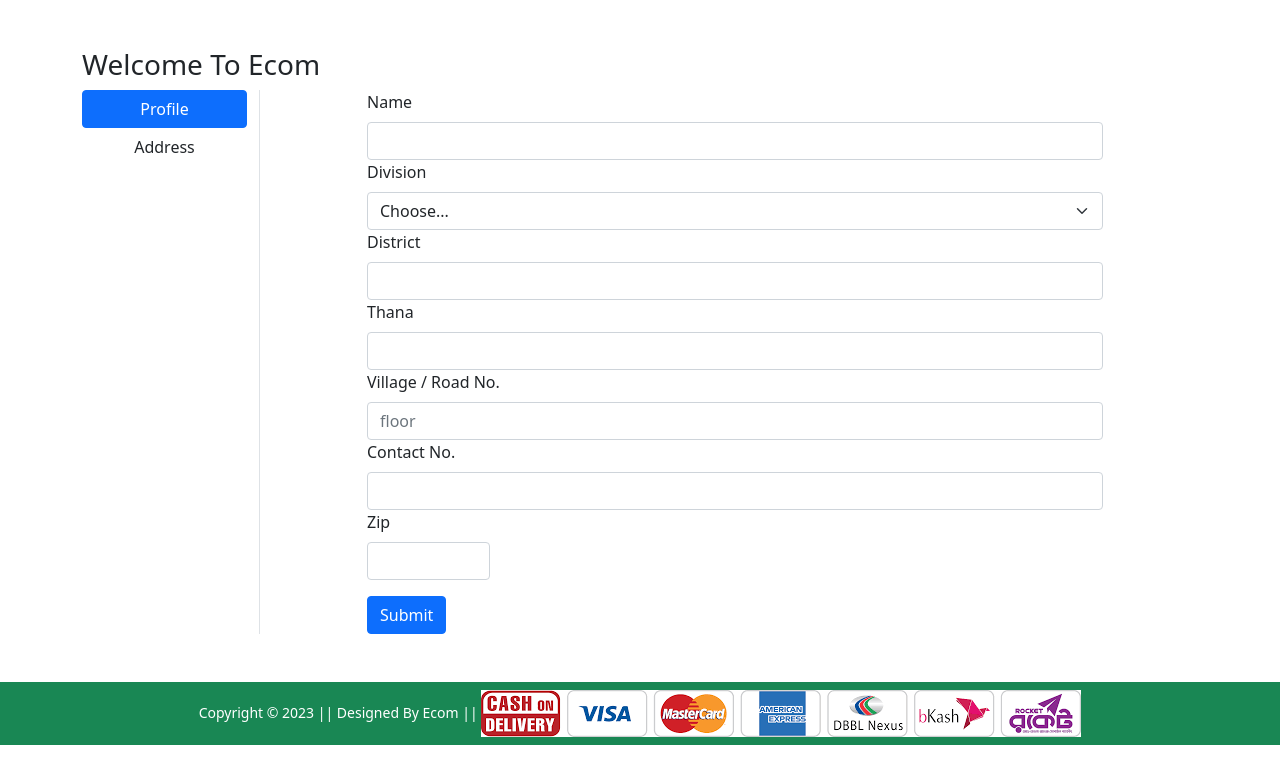
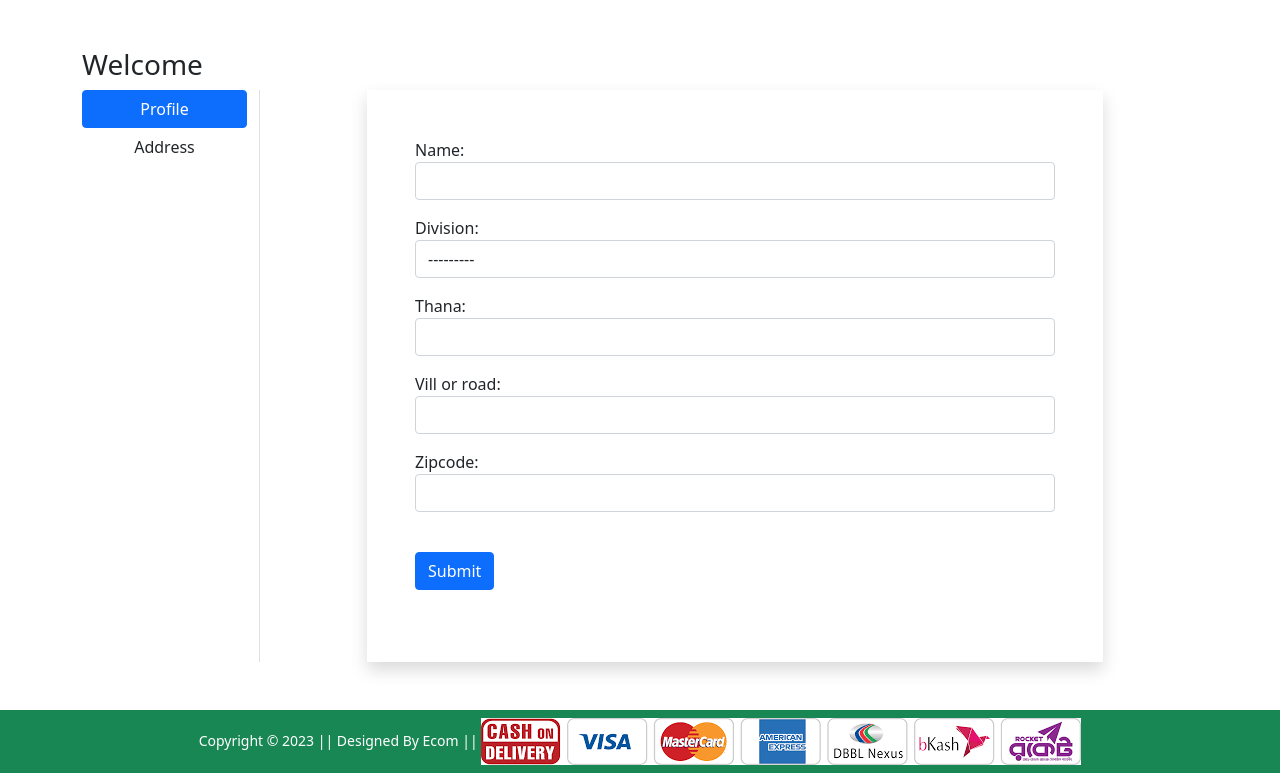
Before and after one commit to mdfaiz903/Ecom, a Django app: page /profile/ in a window 1280 px wide. Shown: the part 56-829 px from the top of the page. Before the commit the page ends 801 px from the top, so only its background shows below. Run offline with Django 4.2, Linux system fonts and the light colour scheme; some libraries are stand-ins or nearby versions.

Commit message:
Create profile for customer.Save address of customer.

```diff
--- a/Ecommerce/Shop/forms.py
+++ b/Ecommerce/Shop/forms.py
@@ -3,7 +3,7 @@
 from django.contrib.auth.models import User
 from django.utils.translation import gettext,gettext_lazy as _
 from django.contrib.auth import password_validation
-
+from . models import customer
 #Registration
 
 class CustomerRegistrationForm(UserCreationForm):
@@ -83,3 +83,18 @@
                                    widget=forms.PasswordInput(
                                        attrs={'autocomplete':'current-password','autofocus':True,'class':'form-control'}
                                     ))
+
+
+
+#For Customar profile view
+class customerprofileViewForm(forms.ModelForm):
+    class Meta:
+        model = customer
+        fields = ['name','division','thana','vill_or_road','zipcode']
+        widgets={
+            'name':forms.TextInput(attrs={'class':'form-control'}),
+            'division':forms.Select(attrs={'class':'form-control'}),
+            'thana':forms.TextInput(attrs={'class':'form-control'}),
+            'vill_or_road':forms.TextInput(attrs={'class':'form-control'}),
+            'zipcode':forms.NumberInput(attrs={'class':'form-control'}),
+        }
--- a/Ecommerce/Shop/models.py
+++ b/Ecommerce/Shop/models.py
@@ -16,7 +16,7 @@
     division = models.CharField(choices=DIVISION_CHOICES,max_length=50)
     thana = models.CharField(max_length=100)
     vill_or_road = models.CharField(max_length=255)
-    zipcode = models.IntegerField
+    zipcode = models.IntegerField(default=None)
     def __str__(self):
         return str(self.id)
 CATAGORY_CHOICES=(
--- a/Ecommerce/Shop/templates/Shop/base.html
+++ b/Ecommerce/Shop/templates/Shop/base.html
@@ -69,7 +69,7 @@
                         <li class="nav-item dropdown mx-2">
                             <a class="nav-link dropdown-toggle text-white" href="#" id="profileDropdown" role="button"
                                 data-bs-toggle="dropdown" aria-expanded="false">
-                                Ecom
+                                {{request.user.username | capfirst}}
                             </a>
                             <ul class="dropdown-menu" aria-labelledby="profileDropdown">
                                 <li><a class="dropdown-item" href="{% url 'profile' %}">Profile</a></li>
--- a/Ecommerce/Shop/templates/Shop/changepassword.html
+++ b/Ecommerce/Shop/templates/Shop/changepassword.html
@@ -4,7 +4,7 @@
 {% block main-content %}
 <div class="container my-5">
     <div class="row">
-        <h3>Welcome Ripon Mia</h3>
+        <h3>Welcome {{request.user.username | capfirst}}</h3>
         <div class="col-sm-2 border-end">
             <ul class="list-unstyled">
                 <li class="d-grid"><a href="{% url 'profile' %}" class="btn btn-primary">Change Password</a></li>
--- a/Ecommerce/Shop/templates/Shop/orders.html
+++ b/Ecommerce/Shop/templates/Shop/orders.html
@@ -4,7 +4,7 @@
 {% block main-content %}
 <div class="container my-5">
     <div class="row">
-        <h3>Welcome aiQuest</h3>
+        <h3>Welcome {{request.user.username | capfirst}}</h3>
         <div class="col-sm-2 border-end">
             <ul class="list-unstyled">
                 <li class="d-grid"><a href="{% url 'orders' %}" class="btn btn-primary">Orders</a></li>
--- a/Ecommerce/Shop/templates/Shop/password_reset.html
+++ b/Ecommerce/Shop/templates/Shop/password_reset.html
@@ -4,7 +4,7 @@
 {% block main-content %}
 <div class="container my-5">
     <div class="row">
-        <h3>Welcome To Ecom</h3>
+        <h3>Welcome {{request.user.username | capfirst}}</h3>
         <div class="col-sm-2 border-end">
             <ul class="list-unstyled">
                 <li class="d-grid"><a href="{% url 'profile' %}" class="btn btn-primary">Go to profile</a></li>
--- a/Ecommerce/Shop/templates/Shop/password_rest_complete.html
+++ b/Ecommerce/Shop/templates/Shop/password_rest_complete.html
@@ -4,7 +4,7 @@
 {% block main-content %}
 <div class="container my-5">
     <div class="row">
-        <h3>Welcome To Ecom</h3>
+        <h3>Welcome {{request.user.username | capfirst}}</h3>
         <div class="col-sm-2 border-end">
             <ul class="list-unstyled">
                 <li class="d-grid"><a href="{% url 'profile' %}" class="btn btn-primary">Go to profile</a></li>
--- a/Ecommerce/Shop/templates/Shop/password_rest_confirm.html
+++ b/Ecommerce/Shop/templates/Shop/password_rest_confirm.html
@@ -4,7 +4,7 @@
 {% block main-content %}
 <div class="container my-5">
     <div class="row">
-        <h3>Welcome To Ecom</h3>
+        <h3>Welcome {{request.user.username | capfirst}}</h3>
         <div class="col-sm-2 border-end">
             <ul class="list-unstyled">
                 <li class="d-grid"><a href="{% url 'profile' %}" class="btn btn-primary">Go to profile</a></li>
--- a/Ecommerce/Shop/templates/Shop/passwordchange.html
+++ b/Ecommerce/Shop/templates/Shop/passwordchange.html
@@ -4,7 +4,7 @@
 {% block main-content %}
 <div class="container my-5">
     <div class="row">
-        <h3>Welcome Ripon Mia</h3>
+        <h3>Welcome {{request.user.username | capfirst}}</h3>
         <div class="col-sm-2 border-end">
             <ul class="list-unstyled">
                 <li class="d-grid"><a href="{% url 'profile' %}" class="btn btn-primary">Go to profile</a></li>
--- a/Ecommerce/Shop/templates/Shop/passwordchangedone.html
+++ b/Ecommerce/Shop/templates/Shop/passwordchangedone.html
@@ -4,7 +4,7 @@
 {% block main-content %}
 <div class="container my-5">
     <div class="row">
-        <h3>Welcome To Ecom</h3>
+        <h3>Welcome {{request.user.username | capfirst}}</h3>
         <div class="col-sm-2 border-end">
             <ul class="list-unstyled">
                 <li class="d-grid"><a href="{% url 'profile' %}" class="btn btn-primary">Go to profile</a></li>
--- a/Ecommerce/Shop/templates/Shop/profile.html
+++ b/Ecommerce/Shop/templates/Shop/profile.html
@@ -4,51 +4,40 @@
 {% block main-content %}
 <div class="container my-5">
     <div class="row">
-        <h3>Welcome To Ecom</h3>
+        <h3>Welcome {{request.user.username | capfirst}} </h3>
         <div class="col-sm-2 border-end">
             <ul class="list-unstyled">
-                <li class="d-grid"><a href="{% url 'profile' %}" class="btn btn-primary">Profile</a></li>
-                <li class="d-grid"><a href="{% url 'address' %}" class="btn">Address</a></li>
+                <li class="d-grid"><a href="{% url 'profile' %}" class="btn {{active}} ">Profile</a></li>
+                <li class="d-grid"><a href="{% url 'address' %}" class="btn ">Address</a></li>
             </ul>
         </div>
         <div class="col-sm-8 offset-sm-1">
-            <form action="" method="post">
+            <form action="" method="post"  class="shadow p-5" novalidate>
+                <!-- Display alart box  -->
+                {% for msg in messages %}
+                <div class="alert alert-{{msg.tags}} alert-dismissible fade show" role="alert">
+                    <strong>Hello !</strong> {{msg}}
+                    <button type="button" class="btn-close" data-bs-dismiss="alert" aria-label="Close"></button>
+                  </div>
+                {% endfor %}
                 {% csrf_token %}
-                <div class="col-12">
-                    <label for="inputName" class="form-label">Name</label>
-                    <input type="text" class="form-control" id="inputEmail">
+
+                {% for frm in form %}
+                <div class='form-group mb-3'>
+                {{frm.label_tag}}{{frm}} <small class='text-danger'> {{frm.errors|striptags}} </small>
+            </div>
+                {% endfor %}
+                <br>
+                <div >
+                    <input type="submit" value="Submit" class='btn btn-primary' >
                 </div>
-                <div class="col-md-12">
-                    <label for="inputDivision" class="form-label">Division</label>
-                    <select id="inputDivision" class="form-select">
-                        <option selected>Choose...</option>
-                        <option>...</option>
-                    </select>
-                </div>
-                <div class="col-12">
-                    <label for="inputDistrict" class="form-label">District</label>
-                    <input type="text" class="form-control" id="inputDistrict">
-                </div>
-                <div class="col-12">
-                    <label for="inputThana" class="form-label">Thana</label>
-                    <input type="text" class="form-control" id="inputThana">
-                </div>
-                <div class="col-12">
-                    <label for="inputRoadno" class="form-label">Village / Road No.</label>
-                    <input type="text" class="form-control" id="inputRoadno" placeholder="floor">
-                </div>
-                <div class="col-12">
-                    <label for="inputContact" class="form-label">Contact No.</label>
-                    <input type="text" class="form-control" id="inputContact">
-                </div>
+                <br>
 
-                <div class="col-md-2">
-                    <label for="inputZip" class="form-label">Zip</label>
-                    <input type="text" class="form-control" id="inputZip">
-                </div>
-                <div class="col-12 mt-3">
-                    <button type="submit" class="btn btn-primary">Submit</button>
-                </div>
+                {% if form.non_field_errors %}
+                {% for error in form.non_field_errors %}
+                <p class="alert alert-danger my-3">{{error}}</p>
+                {% endfor %}
+                {% endif %}
             </form>
         </div>
     </div>
--- a/Ecommerce/Shop/urls.py
+++ b/Ecommerce/Shop/urls.py
@@ -11,7 +11,7 @@
 
     path('cart/', views.add_to_cart, name='add-to-cart'),
     path('buy/', views.buy_now, name='buy-now'),
-    path('profile/', views.profile, name='profile'),
+    path('profile/', views.profileView.as_view(), name='profile'),
     path('address/', views.address, name='address'),
     path('orders/', views.orders, name='orders'),
     path('accounts/password_change/',auth_v.PasswordChangeView.as_view(template_name='Shop/passwordchange.html',form_class=Mypasswoedchangeform, success_url = '/passwordchangedone/'), name='changepassword'),
--- a/Ecommerce/Shop/views.py
+++ b/Ecommerce/Shop/views.py
@@ -1,9 +1,32 @@
 from django.shortcuts import render
 from django.views import View
 from .models import product,customer,cart,orderPlaced
-from . forms import CustomerRegistrationForm
+from . forms import CustomerRegistrationForm,customerprofileViewForm
 from django.contrib import messages
+
 # Create your views here.
+class profileView(View):
+  def get(self, request):
+    form = customerprofileViewForm
+    return render(request, 'Shop/profile.html',{'form':form,'active':'btn-primary'})
+  def post(self,request):
+    form = customerprofileViewForm(request.POST)
+    if form.is_valid():
+      usr = request.user
+      name = form.cleaned_data['name']
+      division = form.cleaned_data['division']
+      thana = form.cleaned_data['thana']
+      vill_or_road = form.cleaned_data['vill_or_road']
+      zipcode = form.cleaned_data['zipcode']
+
+      data = customer(user = usr,name=name,division=division,thana=thana,vill_or_road=vill_or_road,zipcode=zipcode)
+      data.save()
+      messages.success(request,'Congratulations! Profile updated .')
+      return render(request,'Shop/profile.html',{'form':form,'active':'btn-primary'})
+
+
+
+
 class productView(View):
      def get(self,request):
        gentspant = product.objects.filter(catagory = 'GP')
@@ -17,11 +40,7 @@
     return render(request,'Shop/productdetail.html',{'product':Product})
 
 
-# def home(request):
-#      return render(request, 'Shop/home.html')
 
-# def product_detail(request):
-#  return render(request, 'Shop/productdetail.html')
 
 def add_to_cart(request):
  return render(request, 'Shop/addtocart.html')
@@ -29,17 +48,16 @@
 def buy_now(request):
  return render(request, 'Shop/buynow.html')
 
-def profile(request):
- return render(request, 'Shop/profile.html')
+
 
 def address(request):
- return render(request, 'Shop/address.html')
+ data = customer.objects.filter(user= request.user)
+ return render(request, 'Shop/address.html',{'data':data,'active':'btn-primary'})
 
 def orders(request):
  return render(request, 'Shop/orders.html')
 
-# def change_password(request):
-#  return render(request, 'Shop/changepassword.html')
+
 
 def lehenga(request,data=None):
   if data==None:
@@ -53,11 +71,7 @@
 
   return render(request, 'Shop/lehenga.html',{ 'lehengas' :lehengas})
 
-# def login(request):
-#      return render(request, 'Shop/login.html')
 
-# def customerregistration(request):
-#  return render(request, 'Shop/customerregistration.html')
 class customerregistration(View):
   def get(self,request):
     form = CustomerRegistrationForm()
```
Also changed, not shown: Ecommerce/Shop/templates/Shop/address.html (+12 -25 lines), Ecommerce/Shop/migrations/0003_customer_zipcode_alter_product_product_img.py (added), Ecommerce/db.sqlite3.
